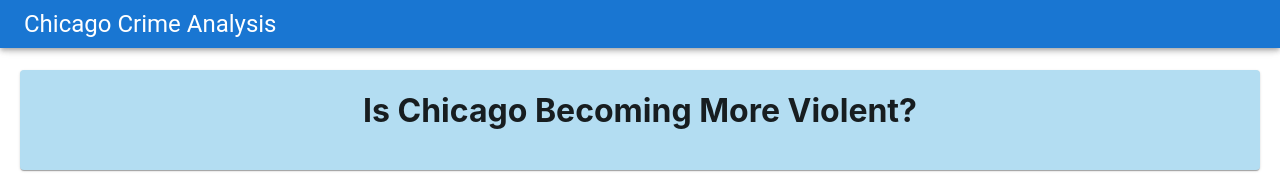
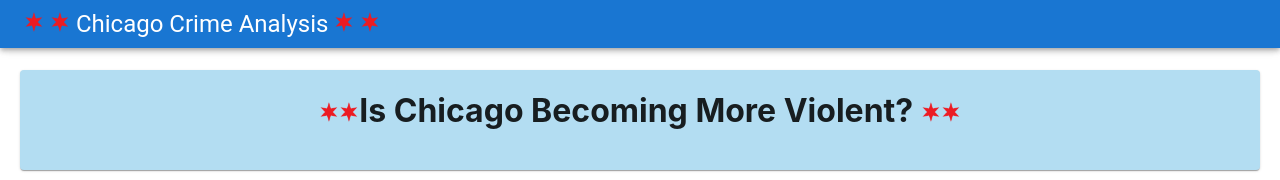
Before and after one commit to dcheung0720/Quantum-Queries, a React (Create React App) app in the folder frontend/: page / in a window 1280 px wide. Shown: the top 180 px of the page. Built offline with nearby package versions, Linux system fonts and the light colour scheme; no server answers.

Commit message:
added chicago stars

```diff
--- a/frontend/src/App.css
+++ b/frontend/src/App.css
@@ -21,3 +21,8 @@ div.controls{
   border-radius: 10px;
   border: 4px solid black;
 }
+
+img.chicagoStars{
+  width: 20px;
+  height: 20px;
+}
--- a/frontend/src/App.js
+++ b/frontend/src/App.js
@@ -46,7 +46,7 @@ function App() {
   return (
     <div className="App">
         <Card style={{marginLeft: "20px", marginRight: "20px", height: "100px", backgroundColor: "#B3DDF2"}}>
-            <h1>Is Chicago Becoming More Violent?</h1>
+            <h1><img className = "chicagoStars" src = {"/chicagoStar.png"}/><img className = "chicagoStars" src = {"/chicagoStar.png"}/>Is Chicago Becoming More Violent? <img className = "chicagoStars" src = {"/chicagoStar.png"}/><img className = "chicagoStars" src = {"/chicagoStar.png"}/></h1>
         </Card>
         {vistList.map(component =>
           <Card style={{marginTop: "20px", marginLeft: "20px", marginRight: "20px", backgroundColor: "#B3DDF2"}}>
--- a/frontend/src/components/Navigation.js
+++ b/frontend/src/components/Navigation.js
@@ -7,10 +7,10 @@ import Typography from '@mui/material/Typography';
 const Navigation = () =>{
     return (
         <Box sx={{ flexGrow: 1 }}>
-          <AppBar position="fixed" style={{backgroundColor: "B3DDF2"}}>
+          <AppBar position="fixed">
             <Toolbar variant="dense">
               <Typography variant="h5" color="inherit" component="div">
-                Chicago Crime Analysis
+                  <img className = "chicagoStars" src = {"/chicagoStar.png"}/> <img className = "chicagoStars" src = {"/chicagoStar.png"} />  Chicago Crime Analysis <img className = "chicagoStars" src = {"/chicagoStar.png"} /> <img className = "chicagoStars" src = {"/chicagoStar.png"} />
               </Typography>
             </Toolbar>
           </AppBar>
```
